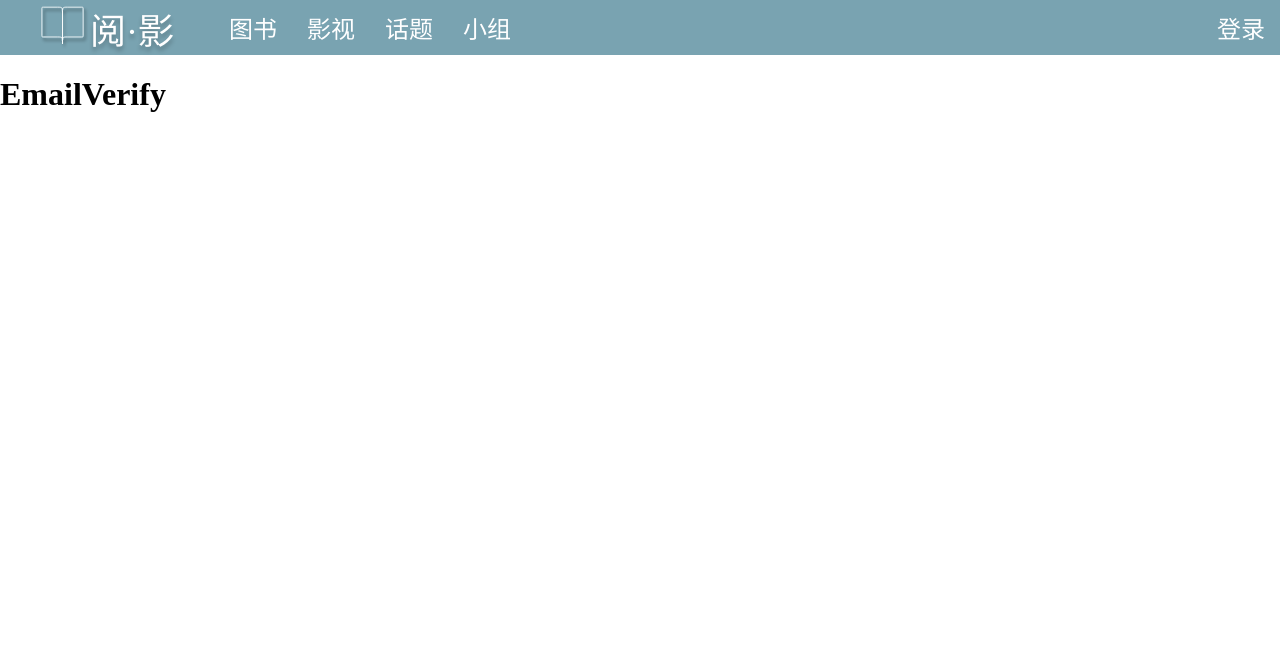
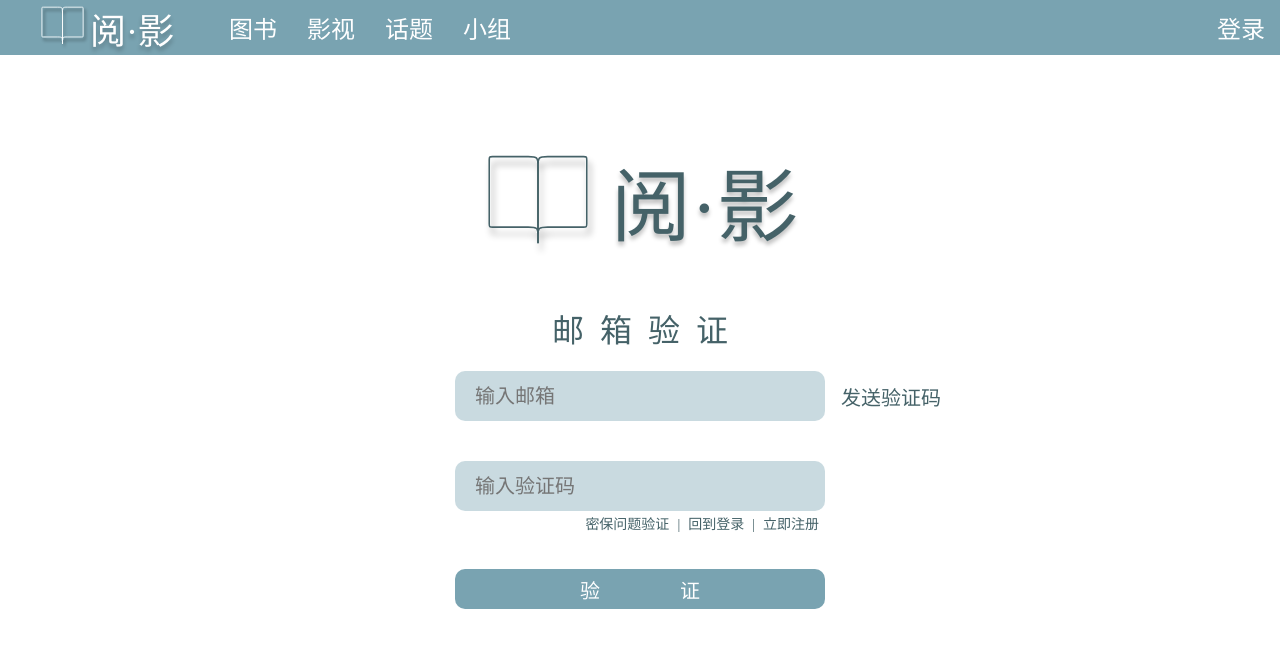
Before and after one commit to CheangFouSUY/web-yueying, a Vue app: page /emailverify in a window 1280 px wide. Shown: the top 648 px of the page. Built offline with nearby package versions, Linux system fonts and the light colour scheme.

Commit message:
email verify done

```diff
--- a/src/views/EmailVerify.vue
+++ b/src/views/EmailVerify.vue
@@ -1,18 +1,173 @@
 <template>
   <div>
     <Header></Header>
-    <h1>EmailVerify</h1>
+    <div id="logo">
+      <img id="logoBook" src="../../public/LogoBlue.svg">
+      <h1>阅·影</h1>
+    </div>
+    <h1 class="emailTitle">邮箱验证</h1>
+    <div class="verifyBox">
+      <input type="text" v-model="email" placeholder="输入邮箱">
+      <button id="sendCode" @click="SendCode">发送验证码</button>
+      <input type="text" v-model="verifyKey" placeholder="输入验证码">
+      <div class='changeLoginWay'>
+        <button @click='QuesVerify'>密保问题验证</button>
+        <span class='symbol'>|</span>
+        <button @click='Login'>回到登录</button>
+        <span class='symbol'>|</span>
+        <button @click='RegisterNow'>立即注册</button>
+      </div>
+      <button id="submit" @click="Submit">验证</button>
+    </div>
   </div>
 </template>
 
 <script>
-// @ is an alias to /src
 import Header from '@/components/Header.vue'
 
 export default {
   name: 'EmailVerify',
   components: {
     Header
+  },
+  methods:{
+    QuesVerify(){
+      this.$router.push('/sqverify')
+    },
+    Login(){
+      this.$router.push('/login')
+    },
+    RegisterNow(){
+      this.$router.push('/register')
+    },
+    SendCode(){
+
+    }
   }
 }
 </script>
+
+<style scoped>
+#logo{
+    width: 350px;
+    margin: 80px auto 40px;
+  /* outline: 1px black solid; */
+}
+#logoBook{
+    display: inline-block;
+    vertical-align: middle;
+    width: 130px;
+    margin: auto 8px;
+  /* outline: 1px black solid; */
+}
+#logo h1{
+    display: inline-block;
+    vertical-align: middle;
+    margin: auto;
+    font-size: 80px;
+    color: #456268;
+    font-weight: 100;
+  /* outline: 1px black solid; */
+    text-shadow: 0px 4px 4px rgba(0, 0, 0, 0.25);
+}
+
+input:focus{
+    background-color: rgba(121, 163, 177, 0.6);
+    outline: none;
+    box-shadow: 0px 0px 10px rgba(0, 0, 0, 0.25);
+}
+input:hover{
+    background-color: rgba(121, 163, 177, 0.6);
+}
+input{
+    font-family: "Microsoft JhengHei", 微软正黑体, "Microsoft YaHei", 微软雅黑;
+    display: inline-block;
+    margin: 0px auto 40px;
+    height: 50px;
+    width: 370px;
+    padding-left: 20px;
+    border: none;
+    border-radius: 10px;
+    background-color: rgba(121, 163, 177, 0.4);
+    color: #456268;
+    font-size: 20px;
+    vertical-align: middle;
+    box-sizing: border-box;
+    -webkit-border-sizing: border-box;
+    -moz-border-sizing: border-box;
+}
+
+#sendCode{
+  height: 50px;
+  position: absolute;
+  margin-left: 10px;
+  font-size: 20px;
+  color: #456268;
+  border: none;
+  background: none;
+  /* outline: 1px black solid; */
+}
+.changeLoginWay button{
+    display: inline-block;
+    font-size: 14px;
+    color: #456268;
+    border: none;
+    background: none;
+    /* outline: 1px black solid; */
+}
+.changeLoginWay{
+    width: 370px;
+    /* display:inline-block; */
+    margin: -40px auto 10px;
+    text-align: right;
+    /* outline: 1px black solid; */
+}
+.changeLoginWay button:hover, #sendCode:hover{
+    color: rgba(121, 163, 177, 0.6);
+}
+
+#submit{
+    height: 40px;
+    width: 370px;
+    margin: 25px auto;
+    background-color: #79A3B1;
+    border: none;
+    color: white;
+    font-size: 20px;
+    border-radius: 10px;
+    letter-spacing: 4em;
+    text-indent: 4em;
+    text-align: center;
+}
+#submit:hover{
+    background-color: rgba(121, 163, 177, 0.6);
+}
+
+.symbol{
+  color: #456268;
+  font-weight: 100;
+  font-size: 14px;
+  margin: auto 2px;
+}
+
+button{
+  font-family: "Microsoft JhengHei", 微软正黑体, "Microsoft YaHei", 微软雅黑;
+  cursor: pointer;
+}
+
+.emailTitle{
+  font-weight: 100;
+  color: #456268;
+  text-align: center;
+  letter-spacing: 0.5em;
+  text-indent: 0.5em;
+  margin: 0 auto 20px;
+}
+.verifyBox{
+    width: 600px;
+    margin: 0 auto;
+    text-align: center;
+    font-size: 20px;
+    /* outline: 1px black solid; */
+}
+</style>
--- a/src/views/Register.vue
+++ b/src/views/Register.vue
@@ -85,12 +85,12 @@ h1{
     text-shadow: 0px 4px 4px rgba(0, 0, 0, 0.25);
 }
 
-input:focus, select:hover{
+input:focus, select:focus{
     background-color: rgba(121, 163, 177, 0.6);
     outline: none;
     box-shadow: 0px 0px 10px rgba(0, 0, 0, 0.25);
 }
-input:hover, select:hover{
+input:hover{
     background-color: rgba(121, 163, 177, 0.6);
 }
 input, #sQuestion{
@@ -109,7 +109,10 @@ input, #sQuestion{
     -webkit-border-sizing: border-box;
     -moz-border-sizing: border-box;
 }
-
+#sQuestion:hover{
+    background-color: rgba(121, 163, 177, 0.6);
+    cursor: pointer;
+}
 #sQuestion{
     font-family: "Microsoft JhengHei", 微软正黑体, "Microsoft YaHei", 微软雅黑;
     color: #456268;
@@ -154,10 +157,6 @@ button{
     cursor: pointer;
 }
 
-/* #registerBox div{
-    outline: 1px black solid;
-} */
-
 #registerBox span{
     width: 80px;
     display: inline-block;
```
